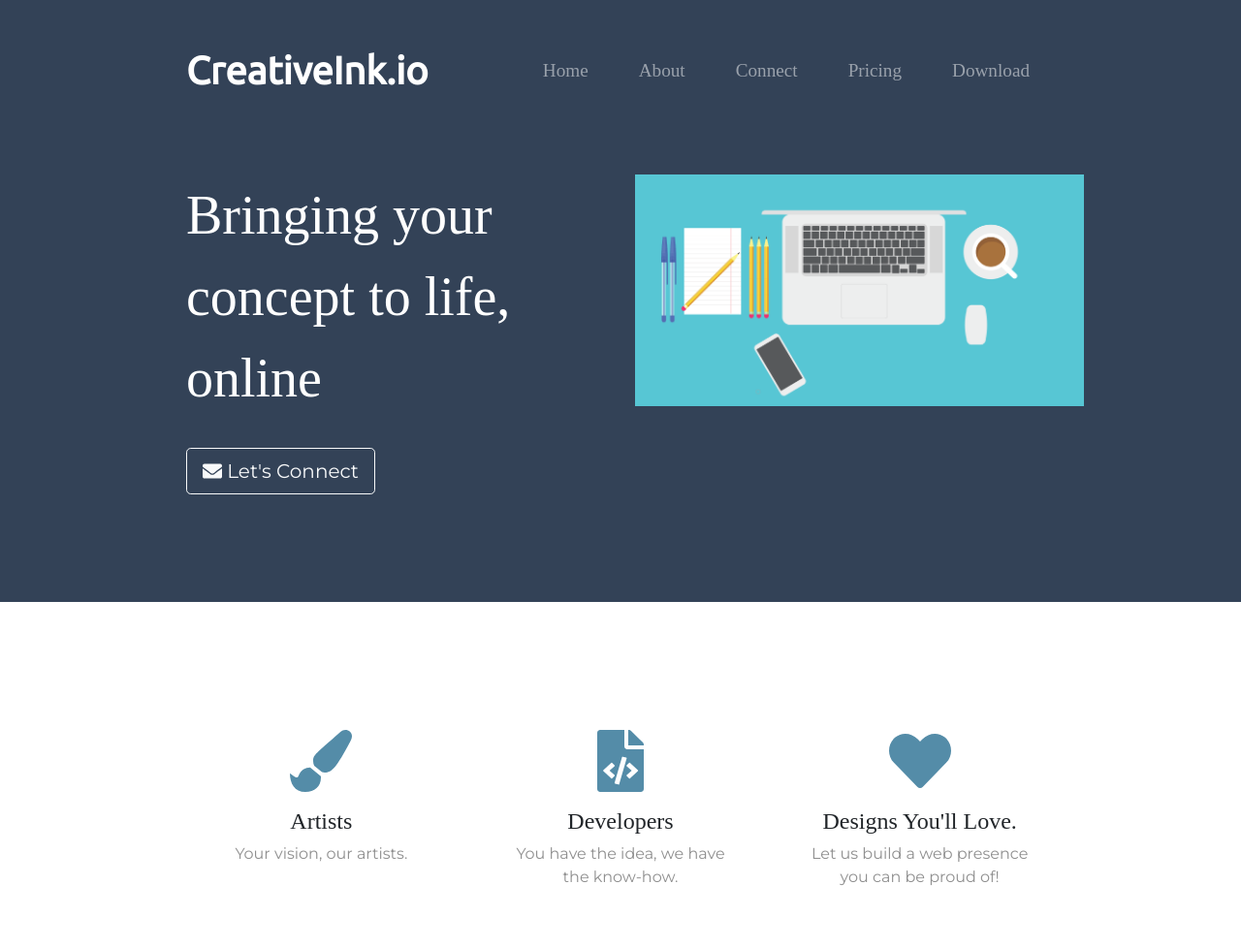
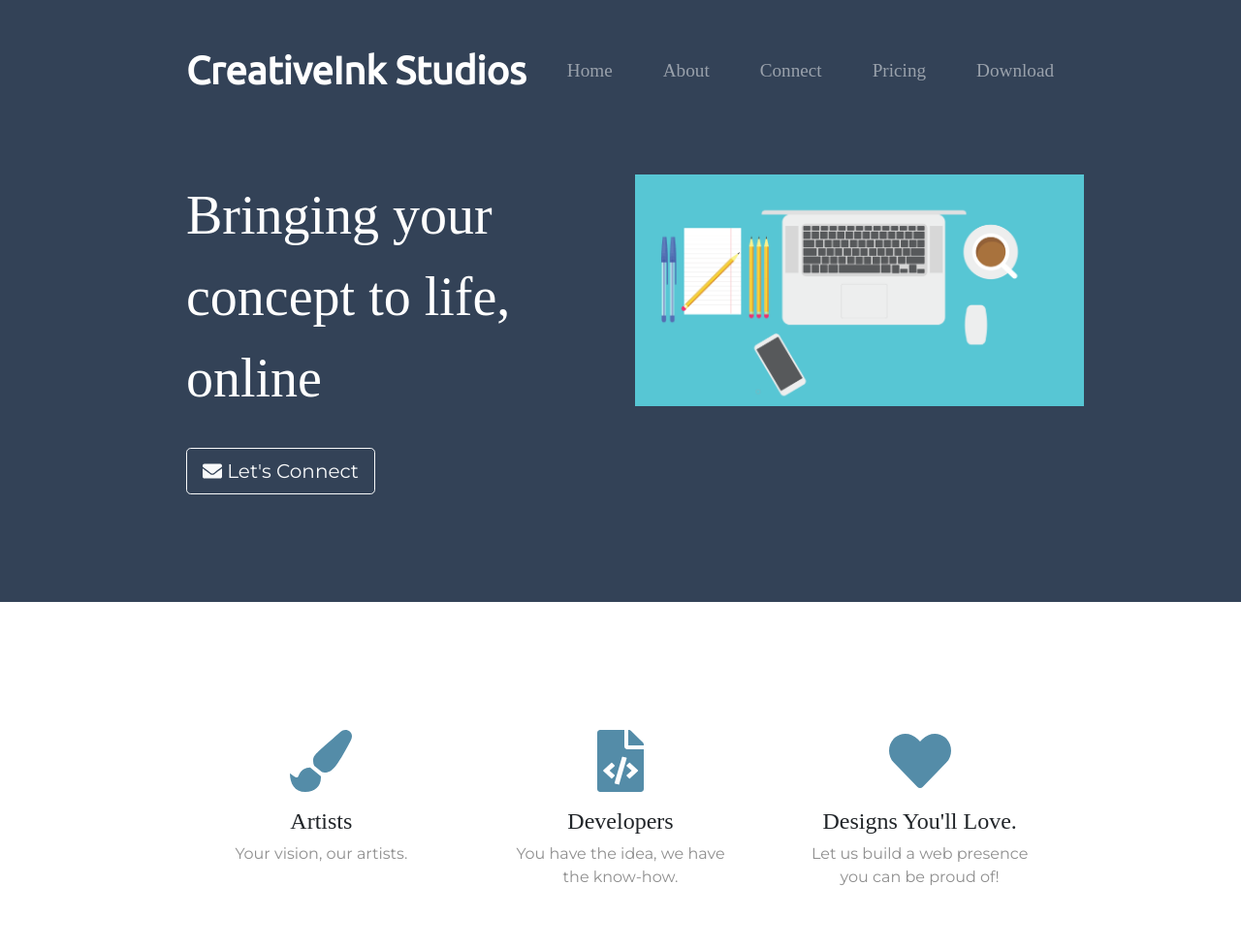
Before and after one commit to charlesGraham/creative-ink, a plain HTML site: page index.html in a window 1280 px wide. Shown: the top 978 px of the page at 97% size. Drawn offline with nearby package versions, Linux system fonts and the light colour scheme.

Commit message:
Update branded title text to CreativeInk Studios

```diff
--- a/index.html
+++ b/index.html
@@ -31,7 +31,7 @@
 
       <nav class="navbar navbar-expand-lg navbar-dark">
 
-        <a class="navbar-brand" href="">CreativeInk.io</a>
+        <a class="navbar-brand" href="">CreativeInk Studios</a>
 
         <button class="navbar-toggler" type="button" data-toggle="collapse" data-target="#navbarTogglerDemo02">
             <span class="navbar-toggler-icon"></span>
```
